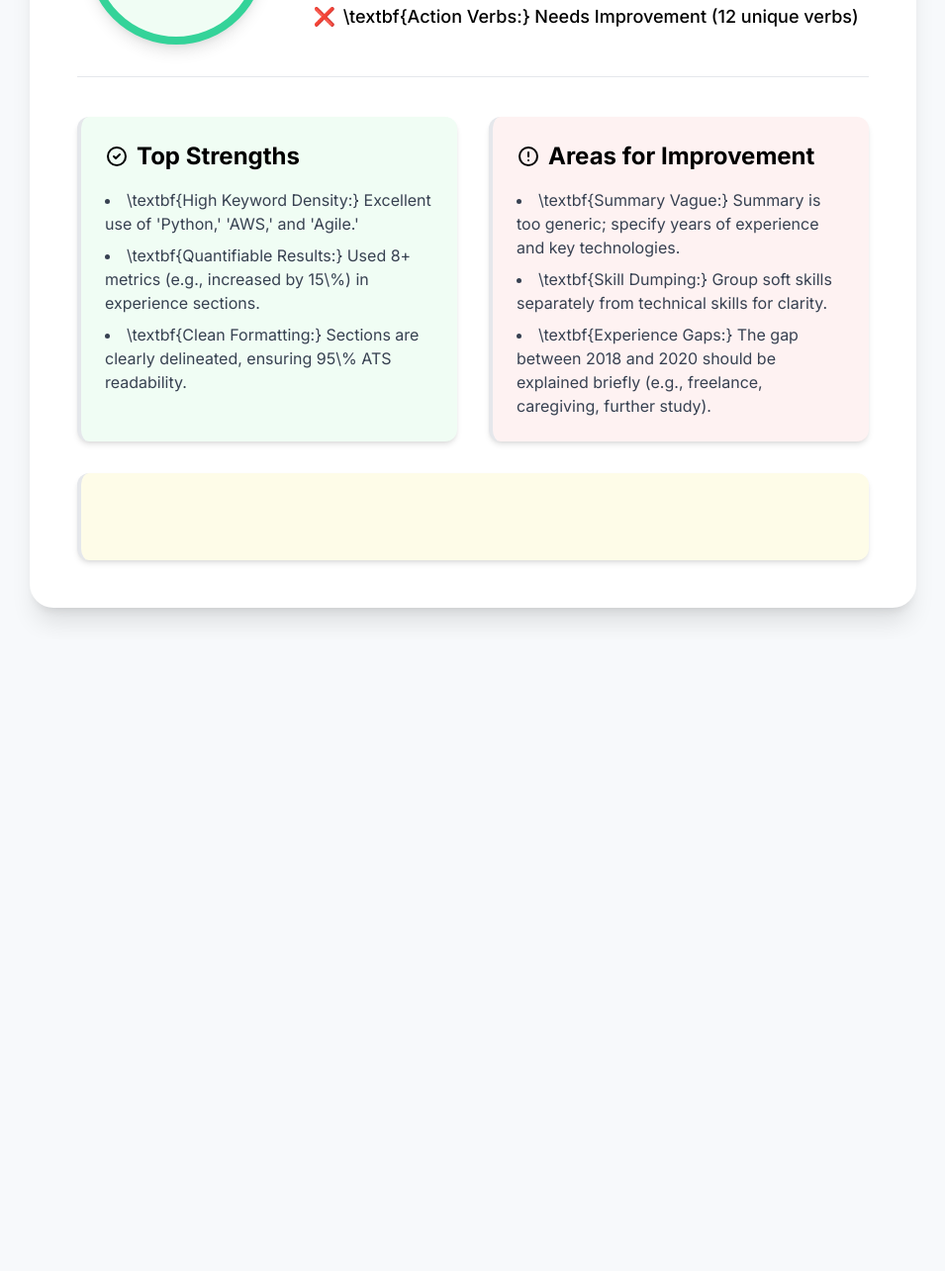
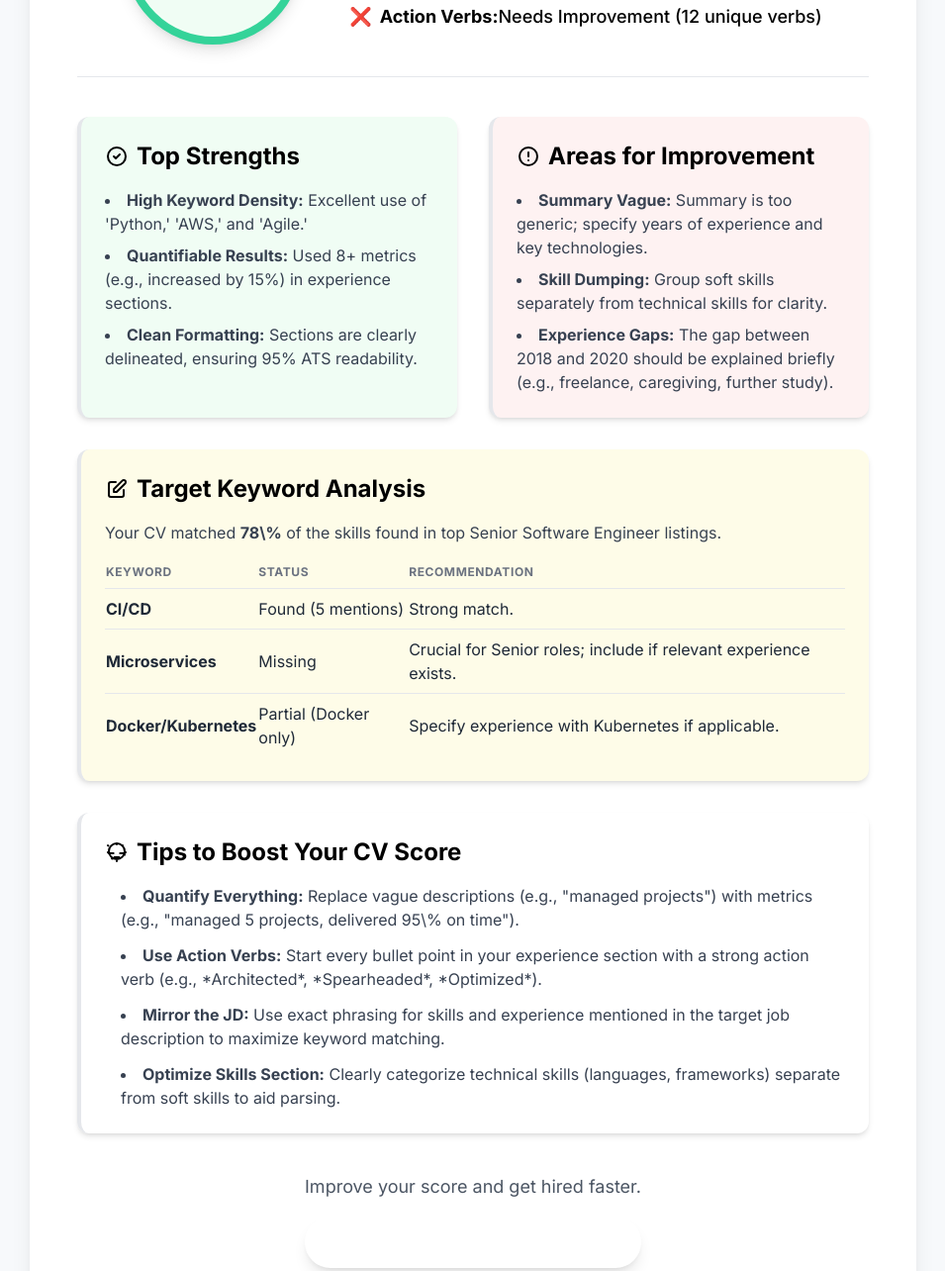
Before and after one commit to LordMimo/CV-Analyzer-Pro, a plain HTML site: page ResultsPageUI.html in a window 1280 px wide. Shown: the part 391-1675 px from the top of the page at 99% size, without its empty margins (162-1117 px from the left). Before the commit the page ends 1037 px from the top, so only its background shows below. Drawn offline with nearby package versions, Linux system fonts and the light colour scheme.

Commit message:
Update ResultsPageUI3.html

```diff
--- a/ResultsPageUI.html
+++ b/ResultsPageUI.html
@@ -11,7 +11,7 @@
 
         body {
             font-family: 'Inter', sans-serif;
-            background-color: #f7f9fb;
+            background-color: #f7f9fb; /* Light background for the body */
             min-height: 100vh;
         }
         tailwind.config = {
@@ -65,7 +65,7 @@
                     Your CV Analysis Complete!
                 </h1>
                 <p class="text-xl text-gray-600">
-                    Target Role: \textbf{Senior Software Engineer}
+                    Target Role: <strong>Senior Software Engineer</strong>
                 </p>
             </header>
 
@@ -79,13 +79,13 @@
                 <div class="text-left space-y-3">
                     <h2 class="text-2xl font-bold text-gray-800">Quick Metrics:</h2>
                     <p class="text-lg text-secondary font-medium flex items-center">
-                        <span class="mr-2">✅</span> \textbf{ATS Compatibility:} Excellent (95\%)
+                        <span class="mr-2">✅</span> <strong>ATS Compatibility:</strong> Excellent (95%)
                     </p>
                     <p class="text-lg text-primary font-medium flex items-center">
-                        <span class="mr-2">⭐</span> \textbf{Keyword Match:} Moderate (78\%)
+                        <span class="mr-2">⭐</span> <strong>Keyword Match:</strong> Moderate (78%)
                     </p>
                     <p class="text-lg text-danger font-medium flex items-center">
-                        <span class="mr-2">❌</span> \textbf{Action Verbs:} Needs Improvement (12 unique verbs)
+                        <span class="mr-2">❌</span> <strong>Action Verbs:</strong> Needs Improvement (12 unique verbs)
                     </p>
                 </div>
             </section>
@@ -98,9 +98,9 @@
                         Top Strengths
                     </h3>
                     <ul class="list-disc list-inside space-y-2 text-gray-700">
-                        <li>\textbf{High Keyword Density:} Excellent use of 'Python,' 'AWS,' and 'Agile.'</li>
-                        <li>\textbf{Quantifiable Results:} Used 8+ metrics (e.g., increased by 15\%) in experience sections.</li>
-                        <li>\textbf{Clean Formatting:} Sections are clearly delineated, ensuring 95\% ATS readability.</li>
+                        <li><strong>High Keyword Density:</strong> Excellent use of 'Python,' 'AWS,' and 'Agile.'</li>
+                        <li><strong>Quantifiable Results:</strong> Used 8+ metrics (e.g., increased by 15%) in experience sections.</li>
+                        <li><strong>Clean Formatting:</strong> Sections are clearly delineated, ensuring 95% ATS readability.</li>
                     </ul>
                 </div>
 
@@ -110,12 +110,74 @@
                         Areas for Improvement
                     </h3>
                     <ul class="list-disc list-inside space-y-2 text-gray-700">
-                        <li>\textbf{Summary Vague:} Summary is too generic; specify years of experience and key technologies.</li>
-                        <li>\textbf{Skill Dumping:} Group soft skills separately from technical skills for clarity.</li>
-                        <li>\textbf{Experience Gaps:} The gap between 2018 and 2020 should be explained briefly (e.g., freelance, caregiving, further study).</li>
+                        <li><strong>Summary Vague:</strong> Summary is too generic; specify years of experience and key technologies.</li>
+                        <li><strong>Skill Dumping:</strong> Group soft skills separately from technical skills for clarity.</li>
+                        <li><strong>Experience Gaps:</strong> The gap between 2018 and 2020 should be explained briefly (e.g., freelance, caregiving, further study).</li>
                     </ul>
                 </div>
+            </section>
 
-                <div class="bg-yellow-50 p-6 rounded-xl border-l-4 border-warning shadow-md md:col-span-2">
-                    <h3 class="text-2xl font-bold text-warning mb-4 flex items-center">
-                        <svg class="w-6 h-6 mr-2" fill="none" stroke="currentColor" viewBox="0 0 24 24" xmlns="http://www.w3.org/2000/svg"><path stroke-linecap="round" stroke-linejoin="round" stroke-width="2" d="M
+            <section class="mt-8 bg-yellow-50 p-6 rounded-xl border-l-4 border-warning shadow-md">
+                <h3 class="text-2xl font-bold text-warning mb-4 flex items-center">
+                    <svg class="w-6 h-6 mr-2" fill="none" stroke="currentColor" viewBox="0 0 24 24" xmlns="http://www.w3.org/2000/svg"><path stroke-linecap="round" stroke-linejoin="round" stroke-width="2" d="M11 5H6a2 2 0 00-2 2v11a2 2 0 002 2h11a2 2 0 002-2v-5m-1.414-9.414a2 2 0 112.828 2.828L11.828 15H9v-2.828l8.586-8.586z"></path></svg>
+                    Target Keyword Analysis
+                </h3>
+                <p class="mb-3 text-gray-700">
+                    Your CV matched <strong>78\%</strong> of the skills found in top Senior Software Engineer listings.
+                </p>
+                <table class="min-w-full divide-y divide-gray-200">
+                    <thead>
+                        <tr class="text-left text-xs font-medium text-gray-500 uppercase tracking-wider">
+                            <th class="py-2">Keyword</th>
+                            <th class="py-2">Status</th>
+                            <th class="py-2">Recommendation</th>
+                        </tr>
+                    </thead>
+                    <tbody class="divide-y divide-gray-200 text-gray-800">
+                        <tr>
+                            <td class="py-2"><strong>CI/CD</strong></td>
+                            <td class="py-2 text-secondary">Found (5 mentions)</td>
+                            <td class="py-2">Strong match.</td>
+                        </tr>
+                        <tr>
+                            <td class="py-2"><strong>Microservices</strong></td>
+                            <td class="py-2 text-danger">Missing</td>
+                            <td class="py-2">Crucial for Senior roles; include if relevant experience exists.</td>
+                        </tr>
+                        <tr>
+                            <td class="py-2"><strong>Docker/Kubernetes</strong></td>
+                            <td class="py-2 text-warning">Partial (Docker only)</td>
+                            <td class="py-2">Specify experience with Kubernetes if applicable.</td>
+                        </tr>
+                    </tbody>
+                </table>
+            </section>
+
+            <section class="mt-8 bg-primary/5 p-6 rounded-xl border-l-4 border-primary shadow-md">
+                <h3 class="text-2xl font-bold text-primary mb-4 flex items-center">
+                    <svg class="w-6 h-6 mr-2" fill="none" stroke="currentColor" viewBox="0 0 24 24" xmlns="http://www.w3.org/2000/svg"><path stroke-linecap="round" stroke-linejoin="round" stroke-width="2" d="M9.663 17h4.673M12 3v1m6 1.111l-.452.222M21 12l-1 1h-4.663M3 12l1 1h4.663M12 21v-1m-4.522-1.447l-.452-.222M3 5.111l.452.222m16.052 9.088l.452.222M12 3c-4.418 0-8 3.582-8 8s3.582 8 8 8 8-3.582 8-8-3.582-8-8-8z"></path></svg>
+                    Tips to Boost Your CV Score
+                </h3>
+                <ul class="list-disc list-inside space-y-3 text-gray-700 ml-4">
+                    <li><strong>Quantify Everything:</strong> Replace vague descriptions (e.g., "managed projects") with metrics (e.g., "managed 5 projects, delivered 95\% on time").</li>
+                    <li><strong>Use Action Verbs:</strong> Start every bullet point in your experience section with a strong action verb (e.g., *Architected*, *Spearheaded*, *Optimized*).</li>
+                    <li><strong>Mirror the JD:</strong> Use exact phrasing for skills and experience mentioned in the target job description to maximize keyword matching.</li>
+                    <li><strong>Optimize Skills Section:</strong> Clearly categorize technical skills (languages, frameworks) separate from soft skills to aid parsing.</li>
+                </ul>
+            </section>
+
+            <div class="mt-10 text-center">
+                <p class="text-lg text-gray-600 mb-4">
+                    Improve your score and get hired faster.
+                </p>
+                <a href="CVUploadPage.html"
+                    class="inline-flex items-center px-8 py-3 bg-primary text-white font-semibold text-lg rounded-full shadow-lg hover:bg-primary/90 transition duration-300 transform hover:scale-105">
+                    Revise and Re-Analyze Your CV
+                </a>
+            </div>
+
+        </main>
+    </div>
+
+</body>
+</html>
```
